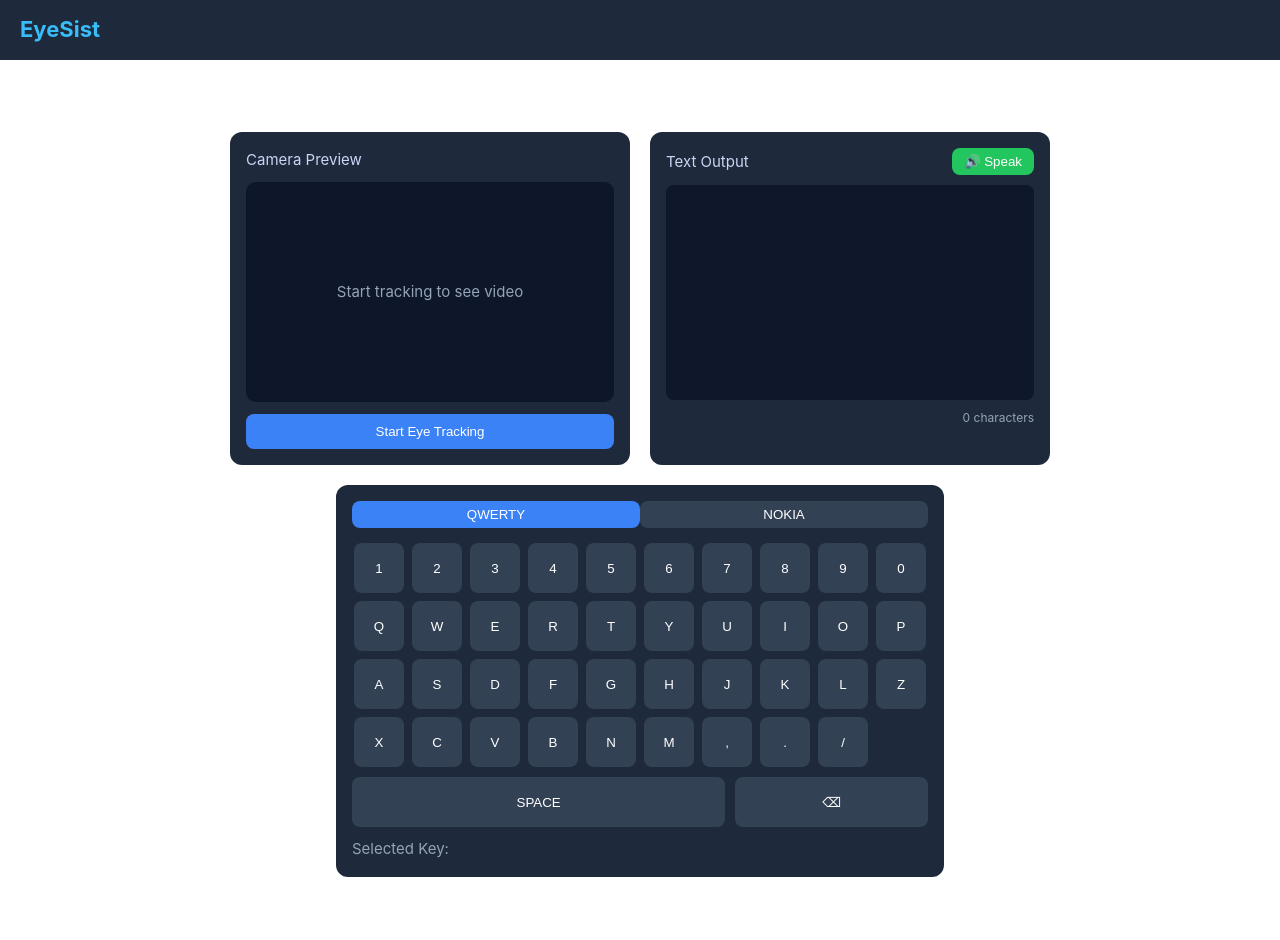
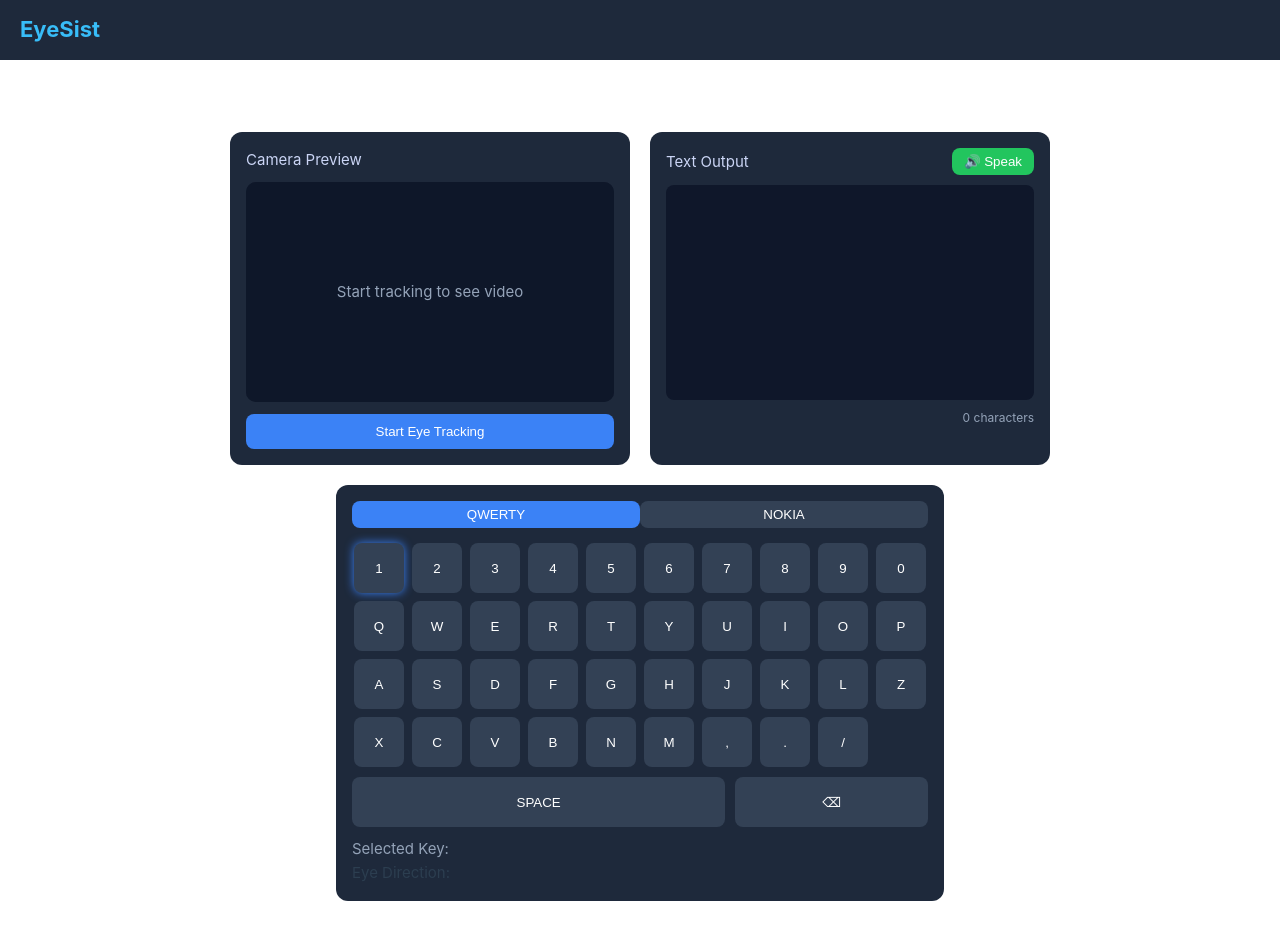
Before and after one commit to dennisch57/EyeSist, a Vue app in the folder frontend/: page / in a window 1280 px wide. Shown: the top 940 px of the page. Built offline with nearby package versions, Linux system fonts and the light colour scheme.

Commit message:
Simulation moving selected key using arrow key
Will change using prediction to move the selected key once connected to the ML pipeline

```diff
--- a/frontend/src/components/Keyboard.vue
+++ b/frontend/src/components/Keyboard.vue
@@ -15,9 +15,9 @@
     <!-- Keyboard -->
     <div :class="['keys', selectedLayout.toLowerCase()]">
       <button
-        v-for="key in currentKeys"
+        v-for="(key, index) in currentKeys"
         :key="key.main || key"
-        class="key"
+        :class="['key', activeIndex === index ? 'active-key' : '']"
         @click="pressKey(key.main || key)"
       >
         <template v-if="selectedLayout === 'NOKIA'">
@@ -45,6 +45,8 @@
 
     <!-- Selected Key Display -->
     <p class="selected">Selected Key: {{ selectedKey }}</p>
+
+    <p>Eye Direction: {{ direction }}</p>
   </div>
 </template>
 
@@ -52,10 +54,13 @@
   import { ref, computed } from "vue";
   import { watch } from "vue";
   import { keyboardText } from "@/store/keyboardText";
+  import { onMounted, onUnmounted } from "vue";
 
   const { addKey, selectedKey, resetMultiTap } = keyboardText();
 
   const selectedLayout = ref("QWERTY");
+
+  const activeIndex = ref(0);
 
   const layouts = ["QWERTY", "NOKIA"];
 
@@ -89,6 +94,36 @@
   const pressKey = (key) => {
     addKey(key, selectedLayout.value);
   };
+
+  const moveSelection = (direction) => {
+    const cols = selectedLayout.value === "NOKIA" ? 3 : 10;
+
+    if (direction === "right") activeIndex.value++;
+    if (direction === "left") activeIndex.value--;
+    if (direction === "down") activeIndex.value += cols;
+    if (direction === "up") activeIndex.value -= cols;
+
+    // clamp
+    if (activeIndex.value < 0) activeIndex.value = 0;
+    if (activeIndex.value >= currentKeys.value.length)
+      activeIndex.value = currentKeys.value.length - 1;
+  };
+
+  const handleKeydown = (e) => {
+    if (e.key === "ArrowRight") moveSelection("right");
+    if (e.key === "ArrowLeft") moveSelection("left");
+    if (e.key === "ArrowDown") moveSelection("down");
+    if (e.key === "ArrowUp") moveSelection("up");
+
+    // simulate blink/select
+    if (e.key === "Enter") {
+      const key = currentKeys.value[activeIndex.value];
+      pressKey(key.main || key);
+    }
+  };
+
+  onMounted(() => window.addEventListener("keydown", handleKeydown));
+  onUnmounted(() => window.removeEventListener("keydown", handleKeydown));
 
   watch(selectedLayout, () => {
     resetMultiTap();
@@ -124,6 +159,11 @@
 
   .active {
     background: #3b82f6;
+  }
+
+  .active-key {
+    background: #3b82f6;
+    box-shadow: 0 0 10px #3b82f6;
   }
 
   .keys {
```
